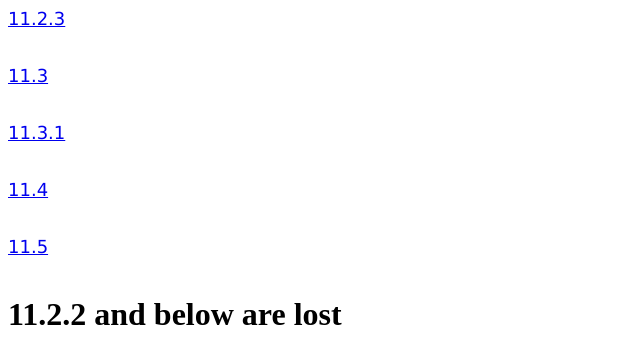
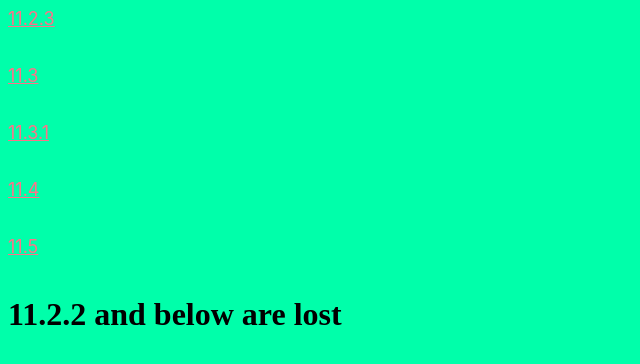
Before and after one commit to Micheleeeeeeee/macos.sillysock.codes, a plain HTML site: page index.html in a window 1280 px wide. Shown: the whole page, without its empty margins (0-640 px from the left). Drawn offline with Linux system fonts and the light colour scheme.

Commit message:
colors and css

```diff
--- a/index.html
+++ b/index.html
@@ -3,10 +3,14 @@
   <style>
 
     a {
-      font-family: verdana;
+      font-family: -apple-system, BlinkMacSystemFont, 'Segoe UI', Roboto, Oxygen, Ubuntu, Cantarell, 'Open Sans', 'Helvetica Neue', sans-serif;
       font-size: large;
       font-style: normal;
+      color: rgb(255, 114, 137);
     }
+
+    body {
+      background-color: rgb(0, 255, 170);
 
   </style>
 <body>
```
